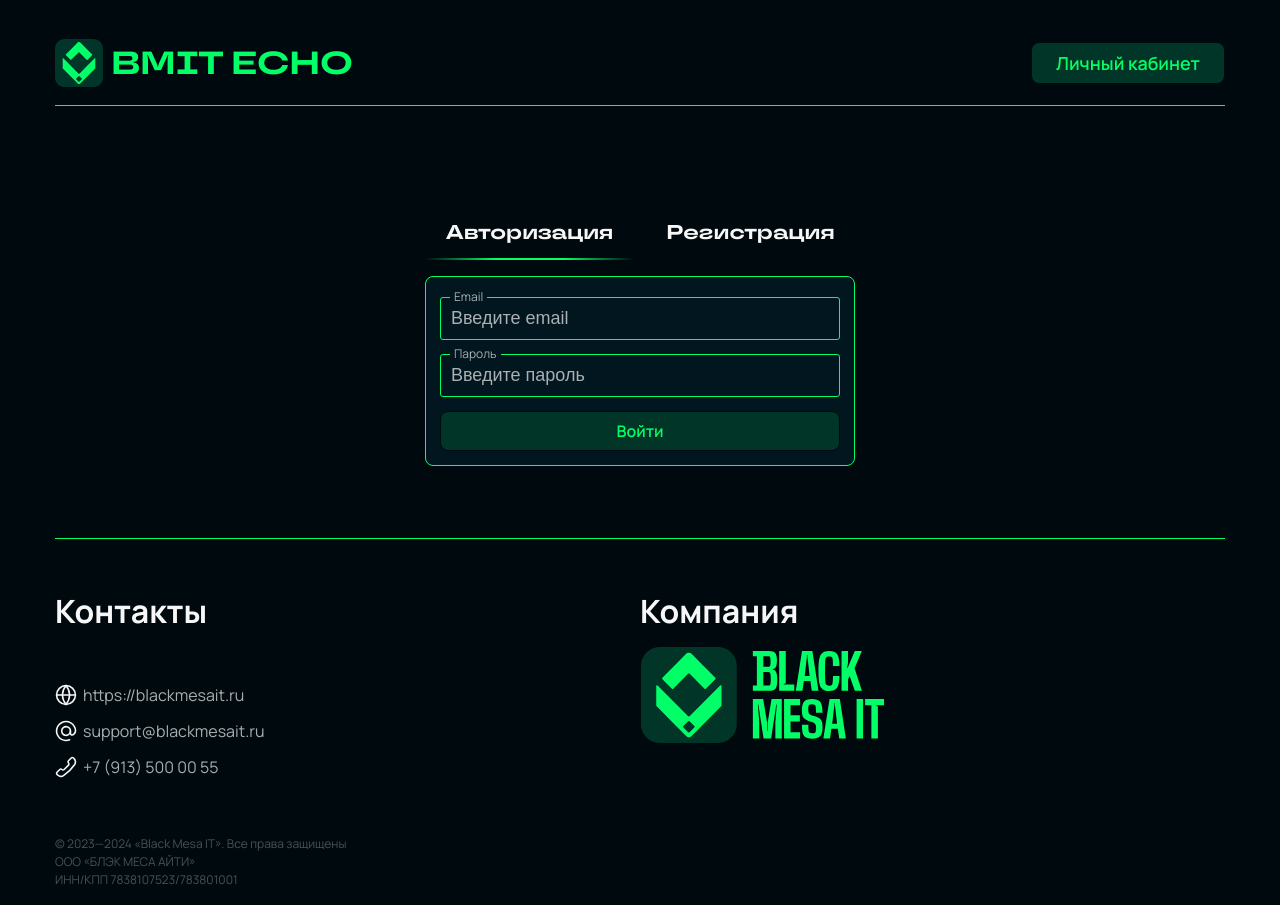
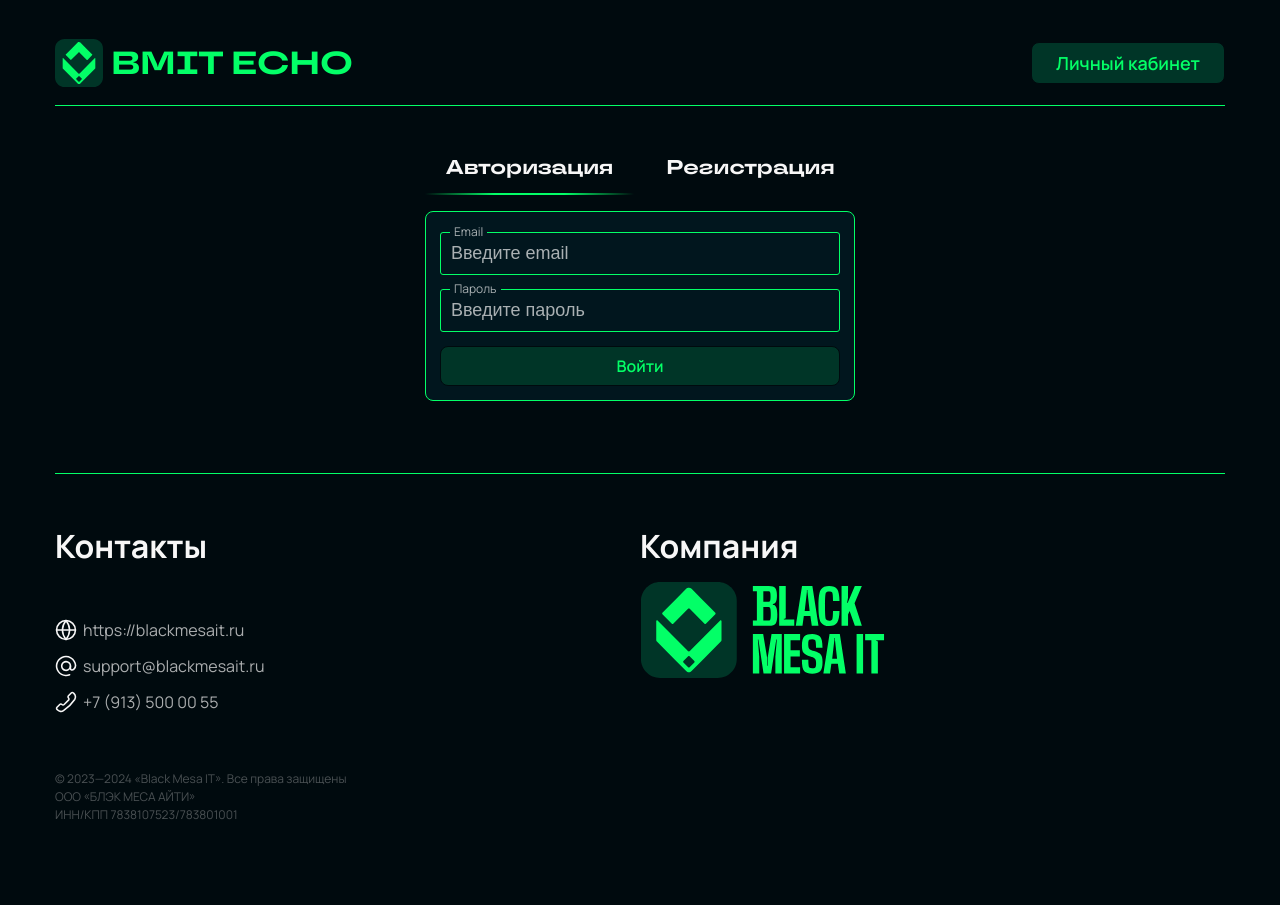
Before and after one commit to Rilpack/project-echo, a React (Vite) app: page /lk in a window 1280 px wide. After the commit the page ends 840 px from the top, so only its background shows below. Built offline with nearby package versions, Linux system fonts and the light colour scheme.

Commit message:
Поправил высоту формы авторизации

```diff
--- a/src/pages/Lk/Lk.module.scss
+++ b/src/pages/Lk/Lk.module.scss
@@ -10,7 +10,7 @@
   flex-direction: column;
   gap: 8px;
   height: 300px;
-  padding-top: 100px;
+  padding-top: 35px;
 }
 
 .wrapper_forms {
```
